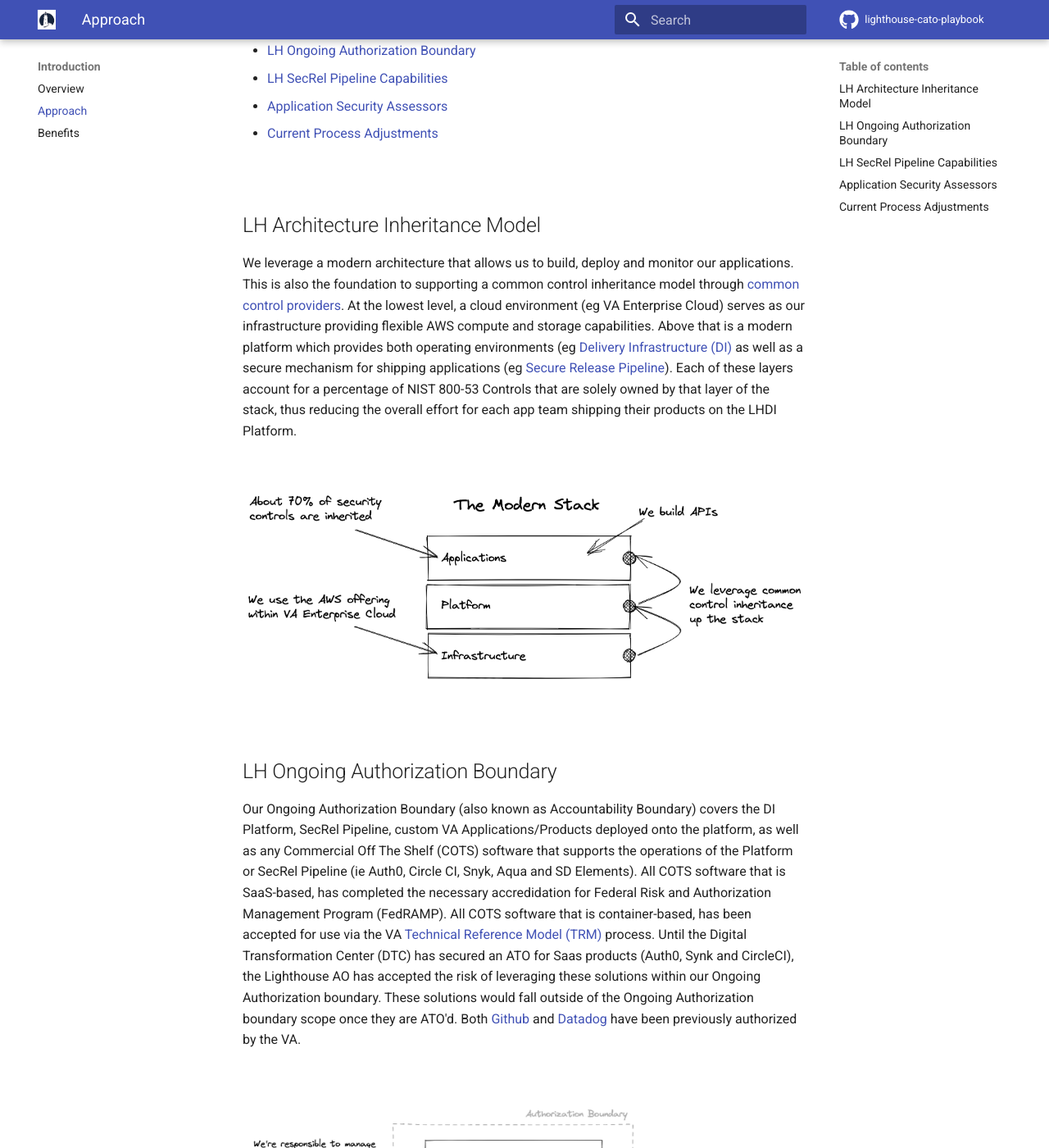
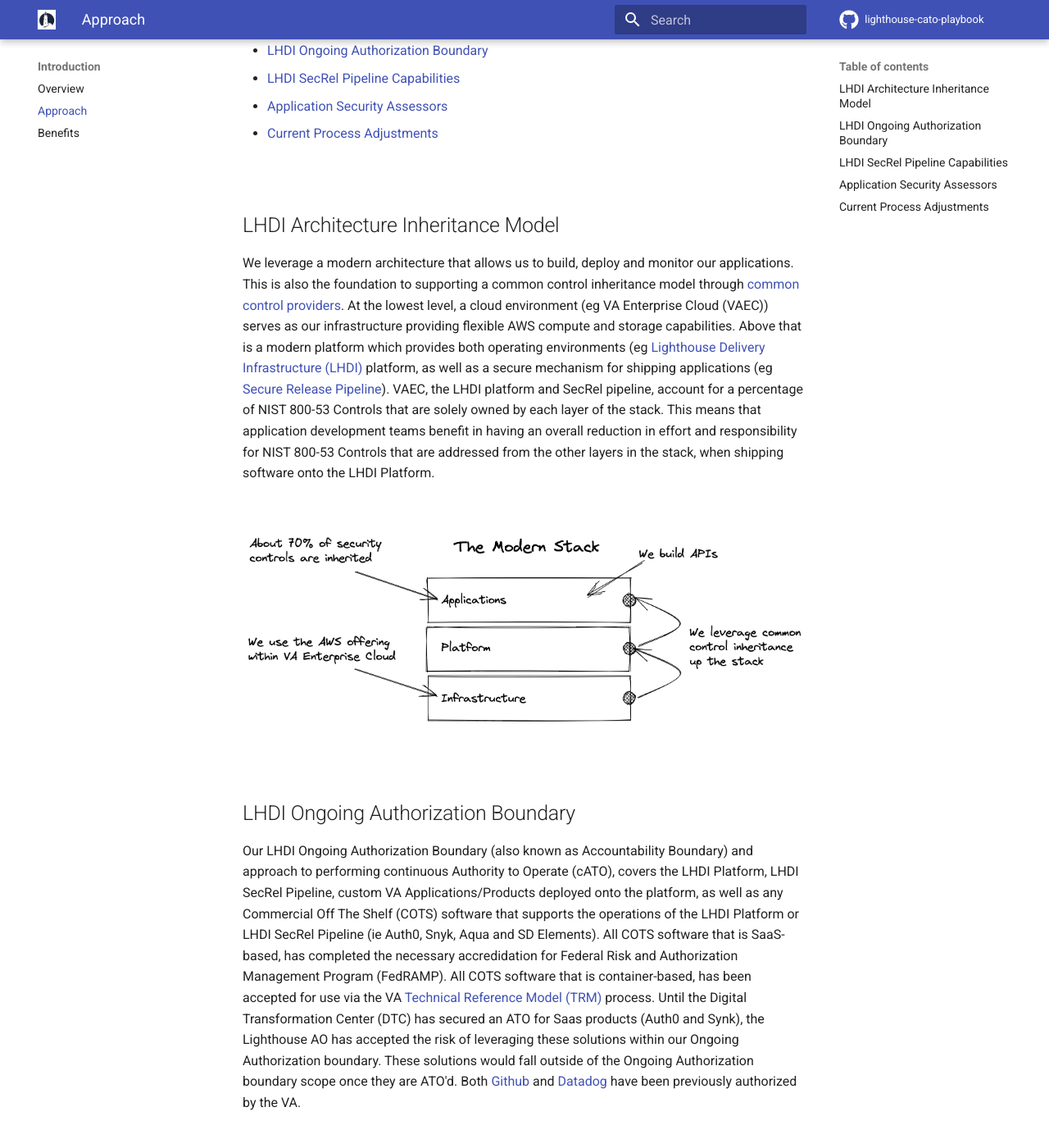
Before and after one commit to rise8-us/cato-playbook, an MkDocs documentation site: the page built from docs/approach.md, in a window 1280 px wide and 1400 px high, scrolled down 407 px. Shown: the whole window at 82% size. Built offline with MkDocs 1.6.1 and Material for MkDocs 9.7.7, drawn with Linux system fonts in a browser that asks for light colours; emoji names are drawn with the system emoji font; comment, search, counter and statistics services are not loaded; some of the changed text lies outside the part shown.

Commit message:
Update approach.md

```diff
--- a/docs/approach.md
+++ b/docs/approach.md
@@ -1,17 +1,17 @@
 # Lighthouse High Level Approach
 
-The Lighthouse (LH) Program AO and Leadership Team, have chosen to run experiments with different strategies that gradually enable and mature their cATO practices. The focus of each experimental adjustment targets increasing transparency of security risks, continuous delivery velocity, and/or overall security culture. This page currently covers a brief description of approaches and adjustments that we have made to support establishing Ongoing Authorization and cATO for the Lighthouse Program. We will continue to update this page as experiments yield positive outcomes.
+The Lighthouse (LH) Program AO and Leadership Team, have chosen to run experiments with different strategies that gradually enable and mature their cATO practices. The focus of each experimental adjustment targets increasing transparency of security risks, continuous delivery velocity, and/or overall security culture. This page currently covers a brief description of approaches and adjustments that we have made to support establishing Ongoing Authorization and cATO for applications that are deploying onto the Lighthouse Delivery Infrastructure (LHDI) platform. We will continue to update this page as experiments yield positive outcomes.
 
-- [LH Architecture Inheritance Model](#lh-architecture-inheritance-model)
-- [LH Ongoing Authorization Boundary](#lh-ongoing-authorization-boundary)
-- [LH SecRel Pipeline Capabilities](#lh-secrel-pipeline-capabilities)
+- [LHDI Architecture Inheritance Model](#lhdi-architecture-inheritance-model)
+- [LHDI Ongoing Authorization Boundary](#lhdi-ongoing-authorization-boundary)
+- [LHDI SecRel Pipeline Capabilities](#lhdi-secrel-pipeline-capabilities)
 - [Application Security Assessors](#application-security-assessors)
 - [Current Process Adjustments](#current-process-adjustments)
 
 <br/>
 
-## LH Architecture Inheritance Model
-We leverage a modern architecture that allows us to build, deploy and monitor our applications. This is also the foundation to supporting a common control inheritance model through [common control providers](https://csrc.nist.gov/glossary/term/common_control_provider#:~:text=Definition(s)%3A,controls%20inherited%20by%20information%20systems). At the lowest level, a cloud environment (eg VA Enterprise Cloud) serves as our infrastructure providing flexible AWS compute and storage capabilities. Above that is a modern platform which provides both operating environments (eg [Delivery Infrastructure (DI)](https://department-of-veterans-affairs.github.io/lighthouse-di-documentation/) as well as a secure mechanism for shipping applications (eg [Secure Release Pipeline](pipeline.md)). Each of these layers account for a percentage of NIST 800-53 Controls that are solely owned by that layer of the stack, thus reducing the overall effort for each app team shipping their products on the LHDI Platform.
+## LHDI Architecture Inheritance Model
+We leverage a modern architecture that allows us to build, deploy and monitor our applications. This is also the foundation to supporting a common control inheritance model through [common control providers](https://csrc.nist.gov/glossary/term/common_control_provider#:~:text=Definition(s)%3A,controls%20inherited%20by%20information%20systems). At the lowest level, a cloud environment (eg VA Enterprise Cloud (VAEC)) serves as our infrastructure providing flexible AWS compute and storage capabilities. Above that is a modern platform which provides both operating environments (eg [Lighthouse Delivery Infrastructure (LHDI)](https://department-of-veterans-affairs.github.io/lighthouse-di-documentation/) platform, as well as a secure mechanism for shipping applications (eg [Secure Release Pipeline](pipeline.md)). VAEC, the LHDI platform and SecRel pipeline, account for a percentage of NIST 800-53 Controls that are solely owned by each layer of the stack. This means that application development teams benefit in having an overall reduction in effort and responsibility for NIST 800-53 Controls that are addressed from the other layers in the stack, when shipping software onto the LHDI Platform.
 
 <br/>
 
@@ -20,8 +20,8 @@
 
 <br/>
 
-## LH Ongoing Authorization Boundary
-Our Ongoing Authorization Boundary (also known as Accountability Boundary) covers the DI Platform, SecRel Pipeline, custom VA Applications/Products deployed onto the platform, as well as any Commercial Off The Shelf (COTS) software that supports the operations of the Platform or SecRel Pipeline (ie Auth0, Circle CI, Snyk, Aqua and SD Elements). All COTS software that is SaaS-based, has completed the necessary accredidation for Federal Risk and Authorization Management Program (FedRAMP). All COTS software that is container-based, has been accepted for use via the VA [Technical Reference Model (TRM)](https://oit.va.gov/Services/TRM/TRMHomePage.aspx) process.  Until the Digital Transformation Center (DTC) has secured an ATO for Saas products (Auth0, Synk and CircleCI), the Lighthouse AO has accepted the risk of leveraging these solutions within our Ongoing Authorization boundary. These solutions would fall outside of the Ongoing Authorization boundary scope once they are ATO'd. Both [Github](https://www.oit.va.gov/marketplace/product/details/get/github) and [Datadog](https://www.oit.va.govmarketplace/product/details/get/datadog) have been previously authorized by the VA.
+## LHDI Ongoing Authorization Boundary
+Our LHDI Ongoing Authorization Boundary (also known as Accountability Boundary) and approach to performing continuous Authority to Operate (cATO), covers the LHDI Platform, LHDI SecRel Pipeline, custom VA Applications/Products deployed onto the platform, as well as any Commercial Off The Shelf (COTS) software that supports the operations of the LHDI Platform or LHDI SecRel Pipeline (ie Auth0, Snyk, Aqua and SD Elements). All COTS software that is SaaS-based, has completed the necessary accredidation for Federal Risk and Authorization Management Program (FedRAMP). All COTS software that is container-based, has been accepted for use via the VA [Technical Reference Model (TRM)](https://oit.va.gov/Services/TRM/TRMHomePage.aspx) process.  Until the Digital Transformation Center (DTC) has secured an ATO for Saas products (Auth0 and Synk), the Lighthouse AO has accepted the risk of leveraging these solutions within our Ongoing Authorization boundary. These solutions would fall outside of the Ongoing Authorization boundary scope once they are ATO'd. Both [Github](https://www.oit.va.gov/marketplace/product/details/get/github) and [Datadog](https://www.oit.va.govmarketplace/product/details/get/datadog) have been previously authorized by the VA.
 
 <br/>
 
@@ -29,7 +29,7 @@
 
 <br/>
 
-## LH SecRel Pipeline Capabilities
+## LHDI SecRel Pipeline Capabilities
 [Continuous integration](https://www.martinfowler.com/articles/continuousIntegration.html) pipelines ensure that Application Development Teams can deliver frequent changes of software into production quickly and safely. Within the Lighthouse Program, app teams have the flexibility to build, test and deploy using whatever strategy is best suited for their product(s). However, before teams can deploy to the LHDI Platform, they must be registered to, and call our, [Secure Release Pipeline (SecRel)](https://department-of-veterans-affairs.github.io/lighthouse-tornado).
 
 This pipeline service is only available to software development teams that are customers of the LHDI platform. SecRel enables security vulnerability detection and remediation guidance every time an engineer commits code changes to their teams repository. Upon each commit, the app team is receiving immediate feedback on security vulnerabilities for Static Application Security Testing (SAST), Software Composition Analysis (SCA) for open source packages, as well as vulnerabilities that exist within Image(s)/Container(s) being leveraged by the application. Our SecRel Pipeline enforces [policies](policy.md) as gatecheck jobs, that must be adhered to in order for teams to achieve a [digitally signed](https://csrc.nist.gov/glossary/term/digital_signature) application image. Only images signed by the SecRel Pipeline are allowed onto the LHDI Platform, and are validated by the platform prior to deployment.
```
